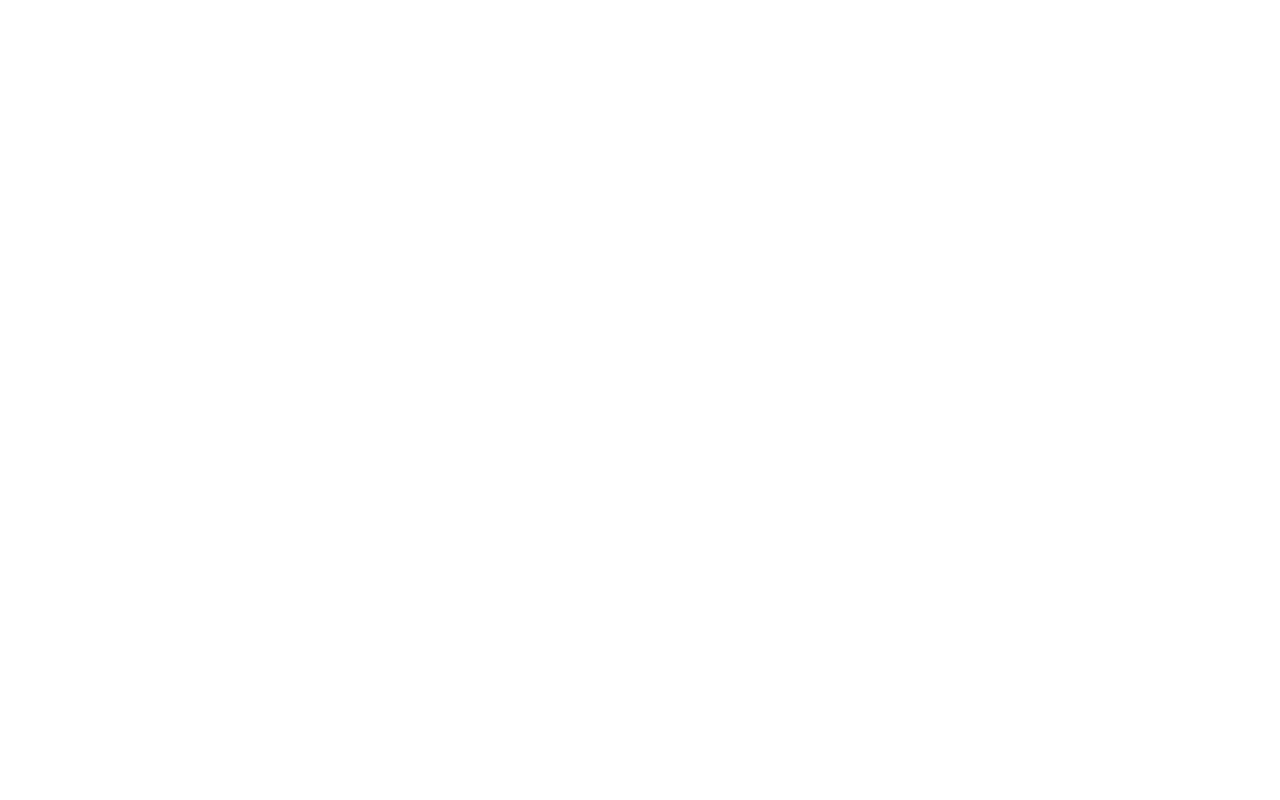
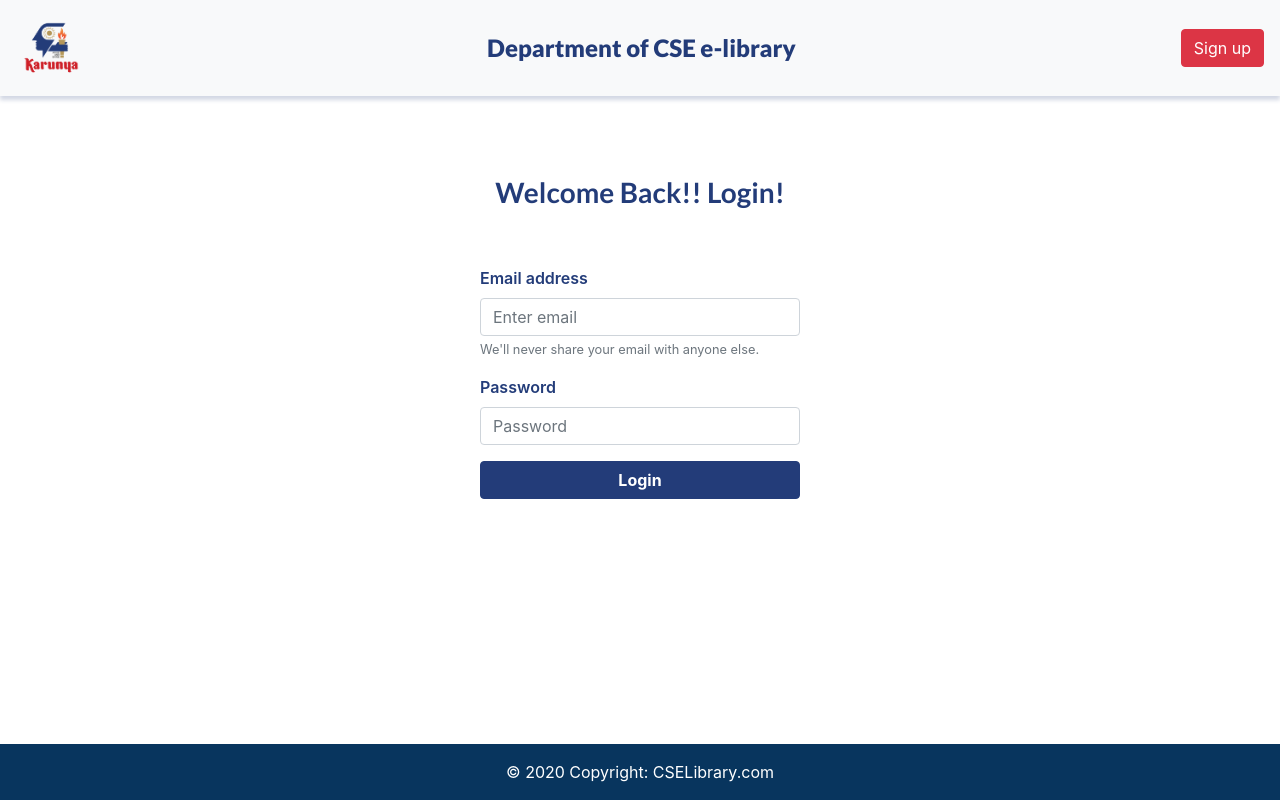
Before and after one commit to Krittikka/Dept-library, a plain HTML site: page index.html in a window 1280 px wide. Drawn offline with nearby package versions, Linux system fonts and the light colour scheme.

Commit message:
completed login page

```diff
--- a/css/style.css
+++ b/css/style.css
@@ -0,0 +1,69 @@
+@import url('https://fonts.googleapis.com/css2?family=Lato:wght@300;400;700;900&display=swap');
+
+*{
+    margin: 0;
+    padding: 0;
+    box-sizing: border-box;
+}
+
+:root {
+    --primary: #233C79;
+    --secondary: #CE2028;
+    --light: #F9F1F7;
+    --shade: #B59758;
+    --blue-shade: #DCEDF9;
+
+    --title: "Lato", sans-serif;
+}
+
+/* Navigation section */
+nav {
+    background: #FFFFFF;
+    box-shadow: 0px 4px 4px rgba(35, 60, 121, 0.2);
+}
+
+.nav-title {
+    font-size: 1.5rem;
+    font-family: var(--title);
+    font-weight: 800;
+    color: var(--primary);
+}
+
+.heading {
+    font-family: var(--title);
+    color: var(--primary);
+    font-weight: 700;
+    margin-top: 8rem;
+}
+
+.login-container {
+    width: 20rem;
+    padding: 3rem 0 0 0;
+}
+
+.submit-btn,
+.submit-btn:active,
+.submit-btn:visited,
+.submit-btn:focus {
+    background-color: var(--primary);
+    font-weight: 700;
+    width: 100%;
+    border-color: var(--primary);
+}
+
+.submit-btn:hover {
+    background-color: var(--blue-shade);
+    color: #233C79;
+}
+
+/* .login-container{
+    display: flex;
+    justify-content: center;
+    flex-direction: column;
+    align-self: center;
+} */
+
+form {
+    color: var(--primary);
+    font-weight: 600;
+}
--- a/index.html
+++ b/index.html
@@ -1,12 +1,99 @@
 <!DOCTYPE html>
 <html lang="en">
+
 <head>
     <meta charset="UTF-8">
     <meta http-equiv="X-UA-Compatible" content="IE=edge">
     <meta name="viewport" content="width=device-width, initial-scale=1.0">
     <title>Document</title>
+
+    <!-- Bootstrap CDN -->
+    <link rel="stylesheet" href="https://cdn.jsdelivr.net/npm/bootstrap@4.1.3/dist/css/bootstrap.min.css"
+        integrity="sha384-MCw98/SFnGE8fJT3GXwEOngsV7Zt27NXFoaoApmYm81iuXoPkFOJwJ8ERdknLPMO" crossorigin="anonymous">
+
+    <!-- External CSS -->
+    <link rel="stylesheet" href="css/style.css">
+
 </head>
+
 <body>
 
+    <!-- Navigation Section -->
+    <header>
+        <nav class="navbar navbar-expand-lg navbar-light bg-light fixed-top">
+            <a class="navbar-brand" href="#">
+                <img src="assets/images/logo.webp" width="70" height="70" alt="Website-Logo">
+            </a>
+            <button class="navbar-toggler" type="button" data-toggle="collapse" data-target="#navbarSupportedContent"
+                aria-controls="navbarSupportedContent" aria-expanded="false" aria-label="Toggle navigation">
+                <span class="navbar-toggler-icon"></span>
+            </button>
+
+            <div class="collapse navbar-collapse" id="navbarSupportedContent">
+                <ul class="navbar-nav mx-auto nav-title">
+                    Department of CSE e-library
+                </ul>
+                <button class="btn btn-danger signup-btn" type="submit">Sign up</button>
+            </div>
+        </nav>
+    </header>
+
+    <!-- Home Section -->
+    <section>
+        <div class="container-fluid login-container">
+            <h3 class="heading text-center">Welcome Back!! Login!</h3>
+            <div class="login-container mx-auto">
+                <form>
+                    <div class="form-group">
+                        <label for="exampleInputEmail1">Email address</label>
+                        <input type="email" class="form-control" id="exampleInputEmail1" aria-describedby="emailHelp"
+                            placeholder="Enter email">
+                        <small id="emailHelp" class="form-text text-muted">We'll never share your email with anyone
+                            else.</small>
+                    </div>
+                    <div class="form-group">
+                        <label for="exampleInputPassword1">Password</label>
+                        <input type="password" class="form-control" id="exampleInputPassword1" placeholder="Password">
+                    </div>
+                    <!-- <div class="form-check">
+                        <input type="checkbox" class="form-check-input" id="exampleCheck1">
+                        <label class="form-check-label" for="exampleCheck1">Check me out</label>
+                    </div> -->
+                    <button type="submit" class="btn btn-primary submit-btn button-padding">Login</button>
+                </form>
+            </div>
+        </div>
+    </section>
+
+    <footer>
+<section class="">
+    <!-- Footer -->
+    <footer class="text-center text-white fixed-bottom" style="background-color: #0a4275;">
+
+        <div class="text-center p-3" style="background-color: rgba(0, 0, 0, 0.2);">
+            © 2020 Copyright:
+            <a class="text-white" href="#">CSELibrary.com</a>
+        </div>
+    </footer>
+    <!-- Footer -->
+</section>
+    </footer>
+
+    <!-- JQuery CDN -->
+    <script src="https://code.jquery.com/jquery-3.3.1.slim.min.js"
+        integrity="sha384-q8i/X+965DzO0rT7abK41JStQIAqVgRVzpbzo5smXKp4YfRvH+8abtTE1Pi6jizo"
+        crossorigin="anonymous"></script>
+
+    <!-- Popper Js -->
+    <script src="https://cdn.jsdelivr.net/npm/popper.js@1.14.3/dist/umd/popper.min.js"
+        integrity="sha384-ZMP7rVo3mIykV+2+9J3UJ46jBk0WLaUAdn689aCwoqbBJiSnjAK/l8WvCWPIPm49"
+        crossorigin="anonymous"></script>
+
+    <!-- Bootstrap JS -->
+    <script src="https://cdn.jsdelivr.net/npm/bootstrap@4.1.3/dist/js/bootstrap.min.js"
+        integrity="sha384-ChfqqxuZUCnJSK3+MXmPNIyE6ZbWh2IMqE241rYiqJxyMiZ6OW/JmZQ5stwEULTy"
+        crossorigin="anonymous"></script>
+
 </body>
+
 </html>
```
Also changed, not shown: signup.html (added).
